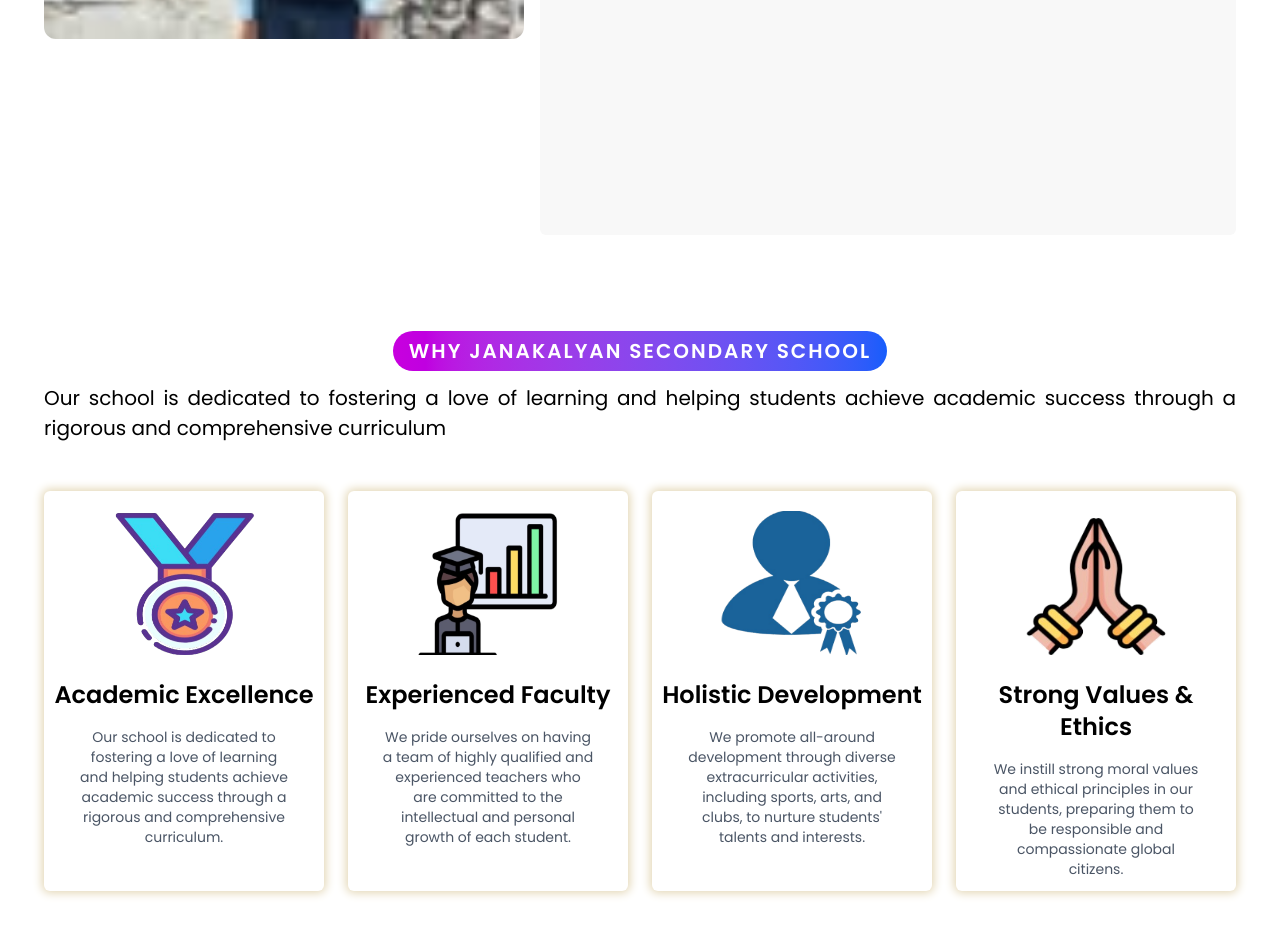
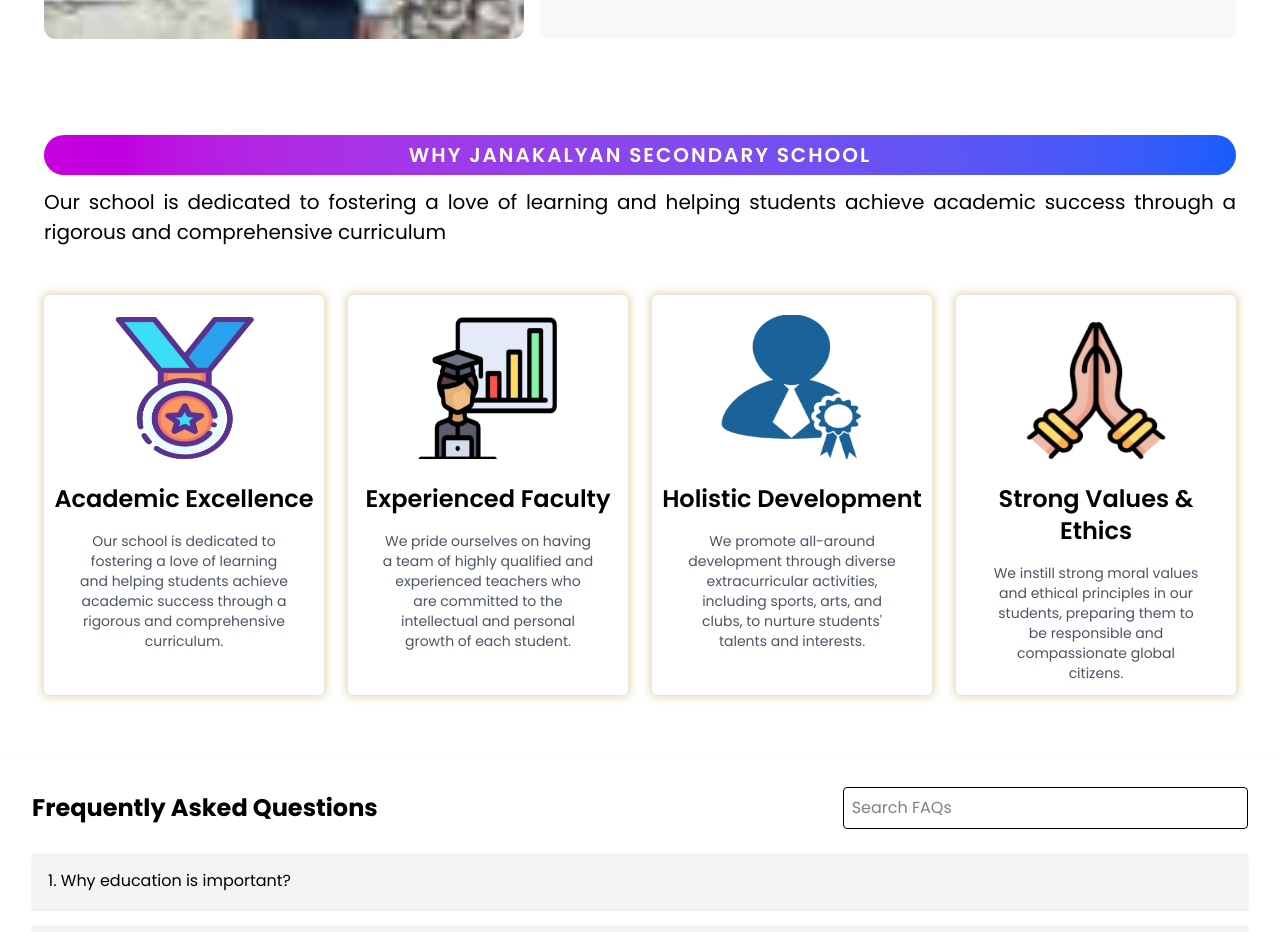
Before and after one commit to GShix/JKS_School_Babai5, a React (Vite) app in the folder react_janakalyan/: page / in a window 1280 px wide. Shown: the part 1620-2552 px from the top of the page. Built offline with nearby package versions, Linux system fonts and the light colour scheme; some icons are missing.

Commit message:
principal h-fixing

```diff
--- a/react_janakalyan/src/components/Feature.tsx
+++ b/react_janakalyan/src/components/Feature.tsx
@@ -26,7 +26,7 @@ export default function Feature(){
         <section className="py-5 pt-14 bg-white mb-10 px-4 sm:px-11 flex justify-center w-full">
             <div className="mx-auto">
                 <div className="text-center">
-                    <div className="inline-flex justify-center px-4 py-1.5 mx-auto rounded-full bg-gradient-to-r from-fuchsia-600 to-blue-600">
+                    <div className="flex justify-center px-4 py-1.5 mx-auto rounded-full bg-gradient-to-r from-fuchsia-600 to-blue-600">
                         <p className="text-md sm:text-xl font-semibold tracking-widest text-white uppercase">Why Janakalyan Secondary School</p>
                     </div>
                     <div className="feature flex justify-center w-full">
--- a/react_janakalyan/src/components/MessageFromPrincipal.tsx
+++ b/react_janakalyan/src/components/MessageFromPrincipal.tsx
@@ -1,6 +1,6 @@
 const MessageFromPrincipal = () => {
   return (
-    <div className='max-sm:flex-col sm:flex px-4 sm:px-11 gap-4 w-full sm:h-[95vh] py-10 bg-gray0'>
+    <div className='max-sm:flex-col sm:flex px-4 sm:px-11 gap-4 w-full py-10 bg-gray0'>
         <div className="photo sm:w-2/3 ]">
             <img className='w-full h-auto rounded-xl' src="/img/principal.jpg" alt="Principal" />
         </div>
```
